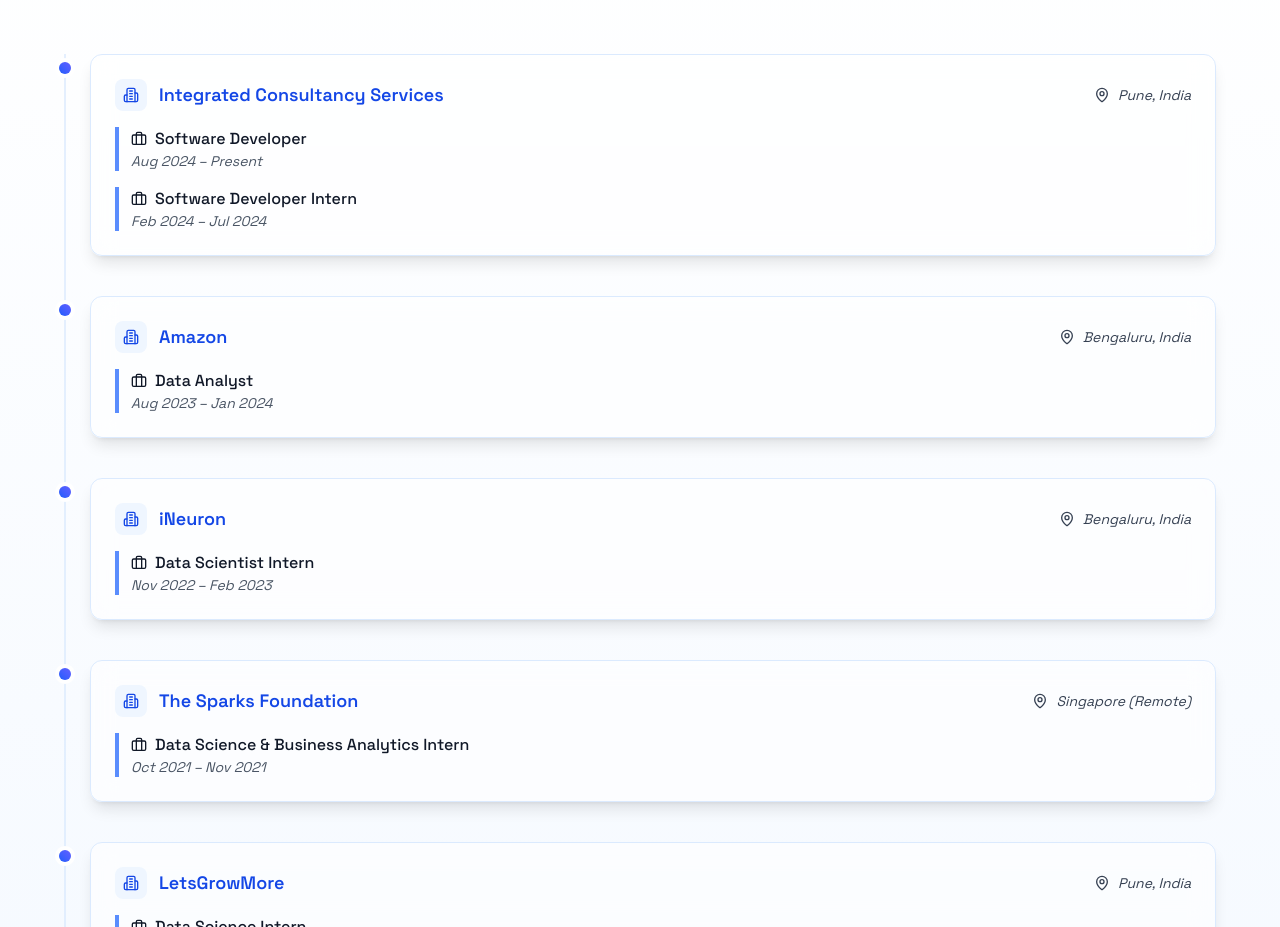
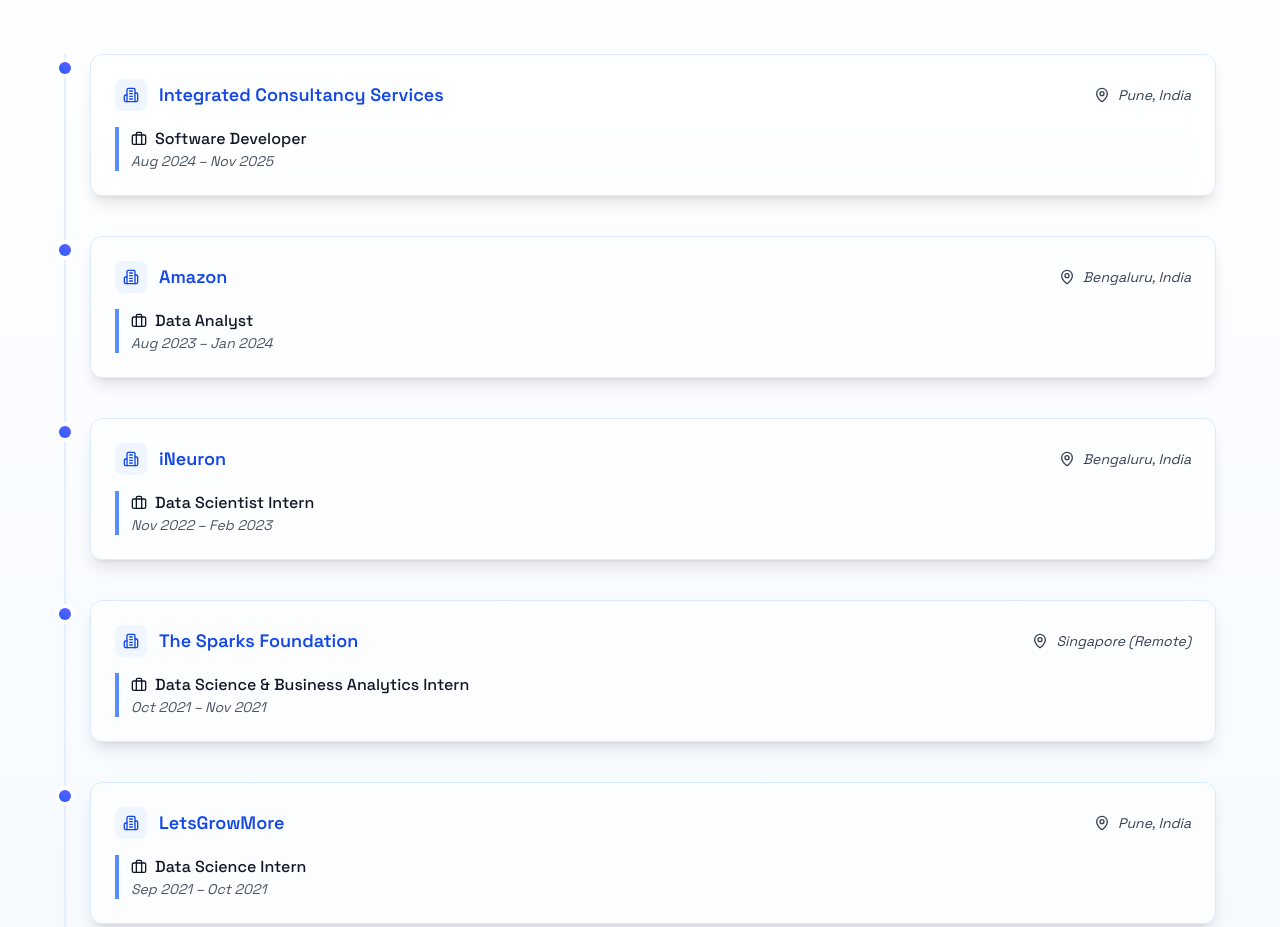
Before and after one commit to mihirkudale/mihirkudale-portfolio, a React (Vite) app: page / in a window 1280 px wide. Shown: the part 2582-3509 px from the top of the page. Built offline with nearby package versions, Linux system fonts and the light colour scheme.

Commit message:
update workexp

```diff
--- a/src/components/sections/WorkExperience.jsx
+++ b/src/components/sections/WorkExperience.jsx
@@ -7,10 +7,7 @@
   {
     company: "Integrated Consultancy Services",
     location: "Pune, India",
-    roles: [
-      { role: "Software Developer", start: "2024-08", end: null, display: "Aug 2024 – Present" },
-      { role: "Software Developer Intern", start: "2024-02", end: "2024-07", display: "Feb 2024 – Jul 2024" },
-    ],
+    roles: [{ role: "Software Developer", start: "2024-08", end: "2025-11", display: "Aug 2024 – Nov 2025" }],
   },
   {
     company: "Amazon",
```
